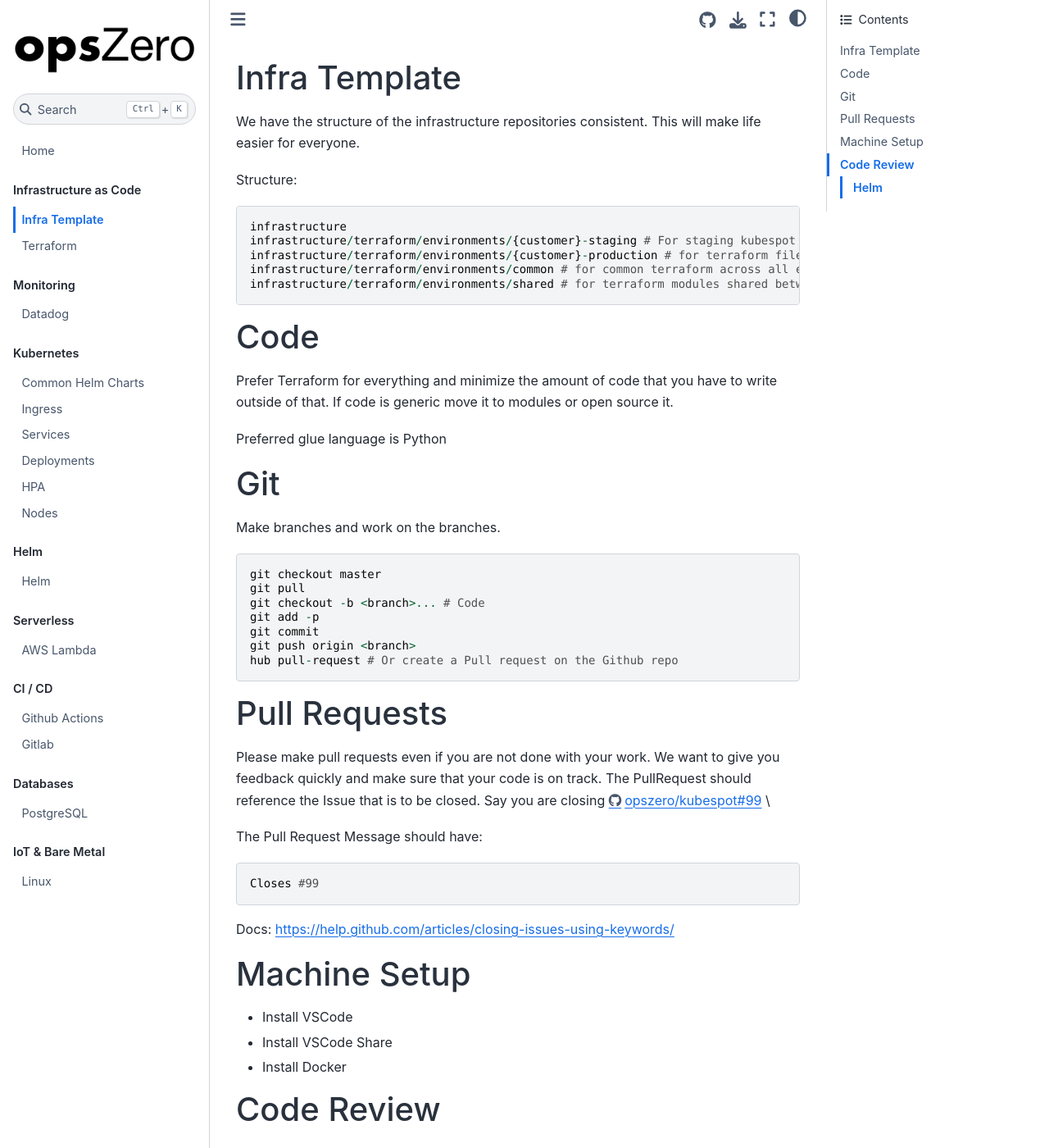
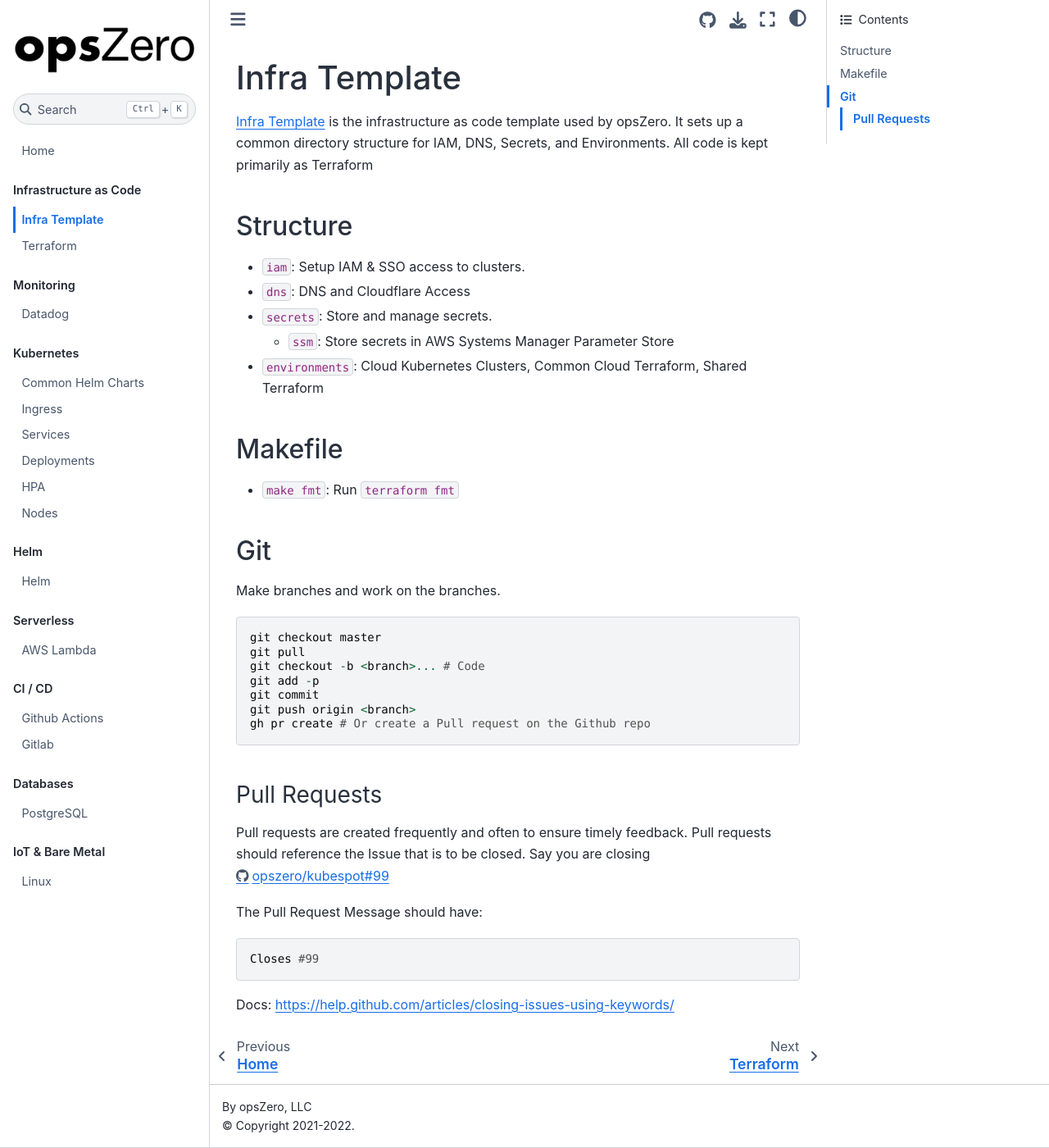
Before and after one commit to opszero/docs, a Jupyter Book: the page built from infra-as-code/template.md, in a window 1280 px wide and 1400 px high. Shown: the whole window at 82% size. Built offline with Jupyter Book 1.0.4 settings and Sphinx 7.4.7 and the Sphinx Book theme 1.1.4, drawn with Linux system fonts in a browser that asks for light colours; pages that are not in the unit, such as notebooks, are missing from menus; some of the changed text lies outside the part shown.

Commit message:
Enable setup

````diff
--- a/_toc.yml
+++ b/_toc.yml
@@ -33,6 +33,9 @@
   chapters:
   - file: serverless/aws-lambda
   - file: serverless/cloudflare
+# - caption: Secrets
+#   chapters:
+#   - file: c
 - caption: CI / CD
   chapters:
   - file: cicd/github-actions
--- a/infra-as-code/template.md
+++ b/infra-as-code/template.md
@@ -1,26 +1,23 @@
 # Infra Template
 
-We have the structure of the infrastructure repositories consistent. This will
-make life easier for everyone.
+[Infra Template](https://github.com/opszero/template-infra) is the
+infrastructure as code template used by opsZero. It sets up a common directory
+structure for IAM, DNS, Secrets, and Environments. All code is kept primarily
+as Terraform
 
-Structure:
+## Structure
 
-```
-infrastructure
-infrastructure/terraform/environments/{customer}-staging # For staging kubespot
-infrastructure/terraform/environments/{customer}-production # for terraform files
-infrastructure/terraform/environments/common # for common terraform across all envs
-infrastructure/terraform/environments/shared # for terraform modules shared between envs.
-```
+ - `iam`: Setup IAM & SSO access to clusters.
+ - `dns`: DNS and Cloudflare Access
+ - `secrets`: Store and manage secrets.
+   - `ssm`: Store secrets in AWS Systems Manager Parameter Store
+ - `environments`: Cloud Kubernetes Clusters, Common Cloud Terraform, Shared Terraform
 
-# Code
+## Makefile
 
-Prefer Terraform for everything and minimize the amount of code that you have to
-write outside of that.  If code is generic move it to modules or open source it.
+ - `make fmt`: Run `terraform fmt`
 
-Preferred glue language is Python
-
-# Git
+## Git
 
 Make branches and work on the branches.
 
@@ -31,15 +28,14 @@
 git add -p
 git commit
 git push origin <branch>
-hub pull-request # Or create a Pull request on the Github repo
+gh pr create # Or create a Pull request on the Github repo
 ```
 
-# Pull Requests
+### Pull Requests
 
-Please make pull requests even if you are not done with your work. We want to
-give you feedback quickly and make sure that your code is on track. The
-PullRequest should reference the Issue that is to be closed. Say you are closing
-https://github.com/opszero/kubespot/issues/99 \
+Pull requests are created frequently and often to ensure timely feedback.
+Pull requests should reference the Issue that is to be closed. Say you are closing
+https://github.com/opszero/kubespot/issues/99
 
 The Pull Request Message should have:
 
@@ -48,16 +44,3 @@
 ```
 
 Docs: https://help.github.com/articles/closing-issues-using-keywords/
-
-
-# Machine Setup
-
- - Install VSCode
- - Install VSCode Share
- - Install Docker
-
-# Code Review
-
-## Helm
-
- - Are you missing a --- somewhere?
````
Also changed, not shown: 1 other file.
